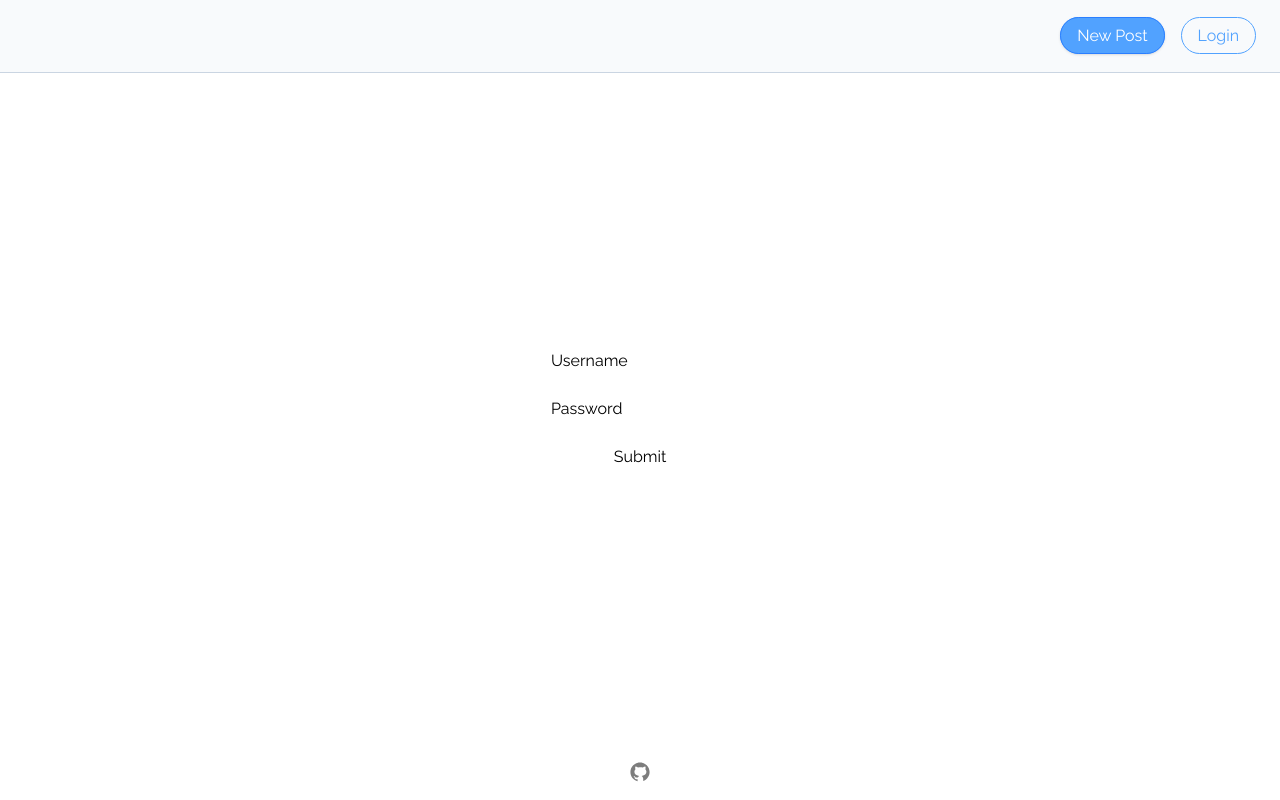
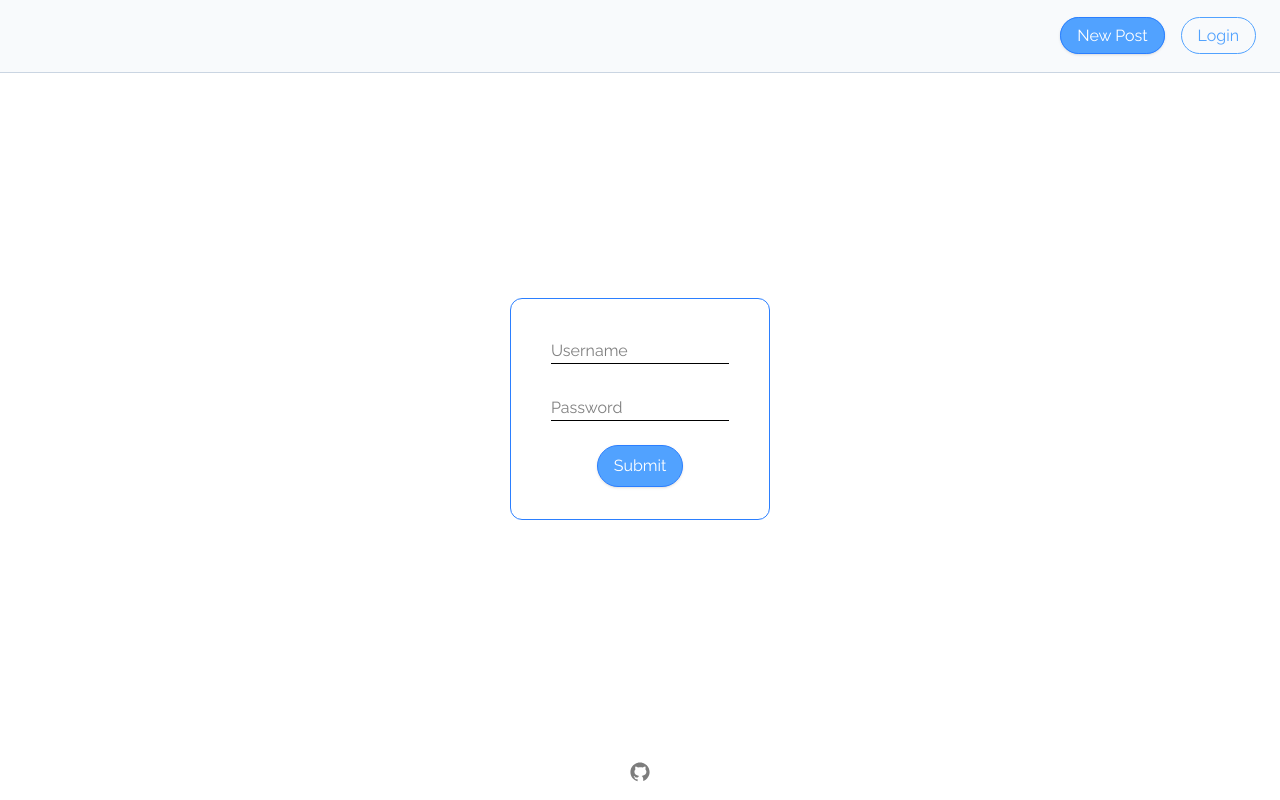
Before and after one commit to uwuzumaki/odin-blog-admin, a React (Vite) app: page /login in a window 1280 px wide. Built offline with nearby package versions, Linux system fonts and the light colour scheme; no server answers.

Commit message:
styling for login page

```diff
--- a/src/Components/Login/Login.jsx
+++ b/src/Components/Login/Login.jsx
@@ -2,9 +2,10 @@ import axios from "axios";
 import { useForm } from "react-hook-form";
 import { useNavigate } from "react-router-dom";
 import { useAuth } from "../../Contexts/AuthContext";
+import { useEffect } from "react";
 
 const Login = () => {
-  const { setUser } = useAuth();
+  const { setUser, user } = useAuth();
   const {
     register,
     handleSubmit,
@@ -25,14 +26,34 @@ const Login = () => {
     reset();
   };
 
+  useEffect(() => {
+    user ? navigate("/") : null;
+    //eslint-disable-next-line
+  }, [user]);
+
   return (
     <div className="flex flex-1 flex-col items-center justify-center">
-      <form className="flex flex-col" onSubmit={handleSubmit(onSubmit)}>
-        <label>Username</label>
-        <input {...register("username")} />
-        <label>Password</label>
-        <input type="password" {...register("password")} />
-        <input type="submit" value="Submit" />
+      <form
+        className="flex flex-col items-center justify-center rounded-xl border border-blue-500 p-6"
+        onSubmit={handleSubmit(onSubmit)}
+      >
+        <input
+          className="m-4 border-b-1 transition duration-500 ease-in-out focus:border-blue-500 focus:outline-none"
+          autoComplete="off"
+          placeholder="Username"
+          {...register("username")}
+        />
+        <input
+          className="m-4 border-b-1 transition duration-500 ease-in-out focus:border-blue-500 focus:outline-none"
+          placeholder="Password"
+          type="password"
+          {...register("password")}
+        />
+        <input
+          className="m-2 w-fit cursor-pointer rounded-4xl border border-blue-500 bg-blue-400 px-4 py-2 text-white shadow"
+          type="submit"
+          value="Submit"
+        />
       </form>
     </div>
   );
```
